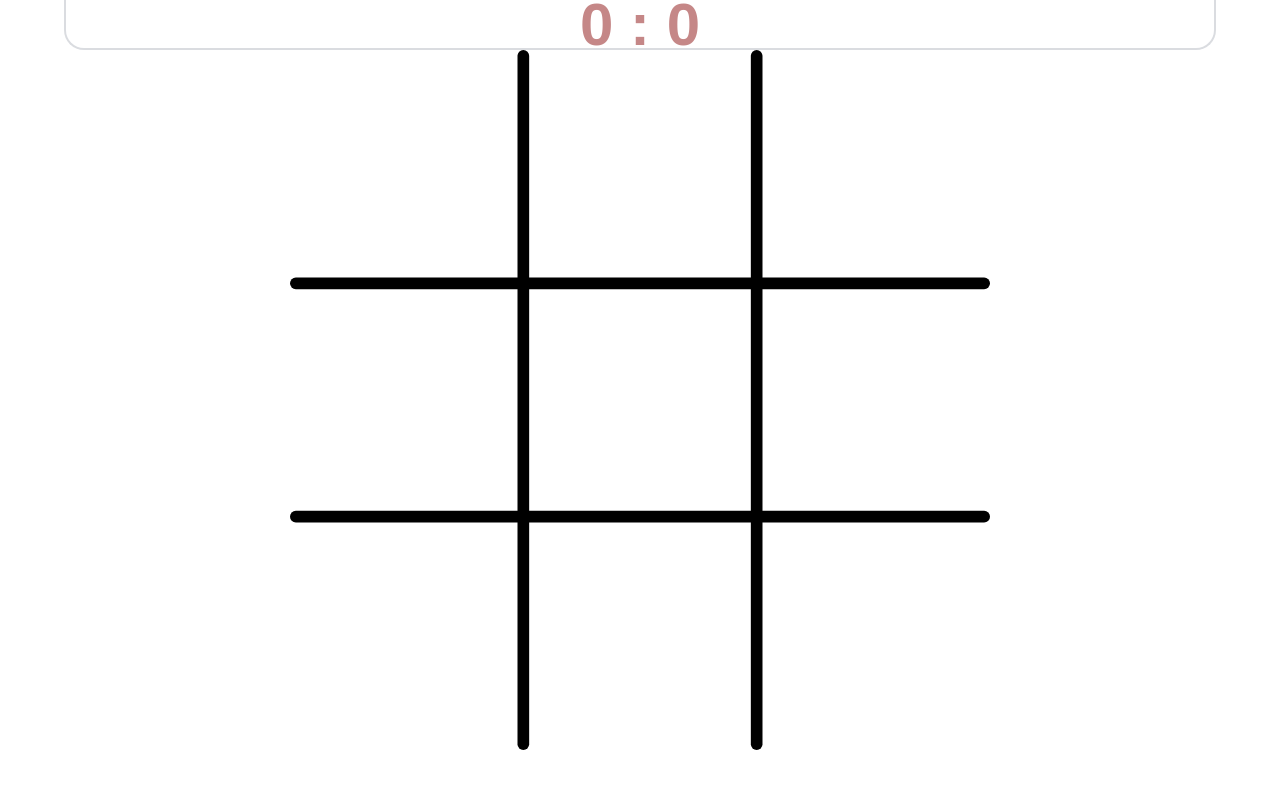
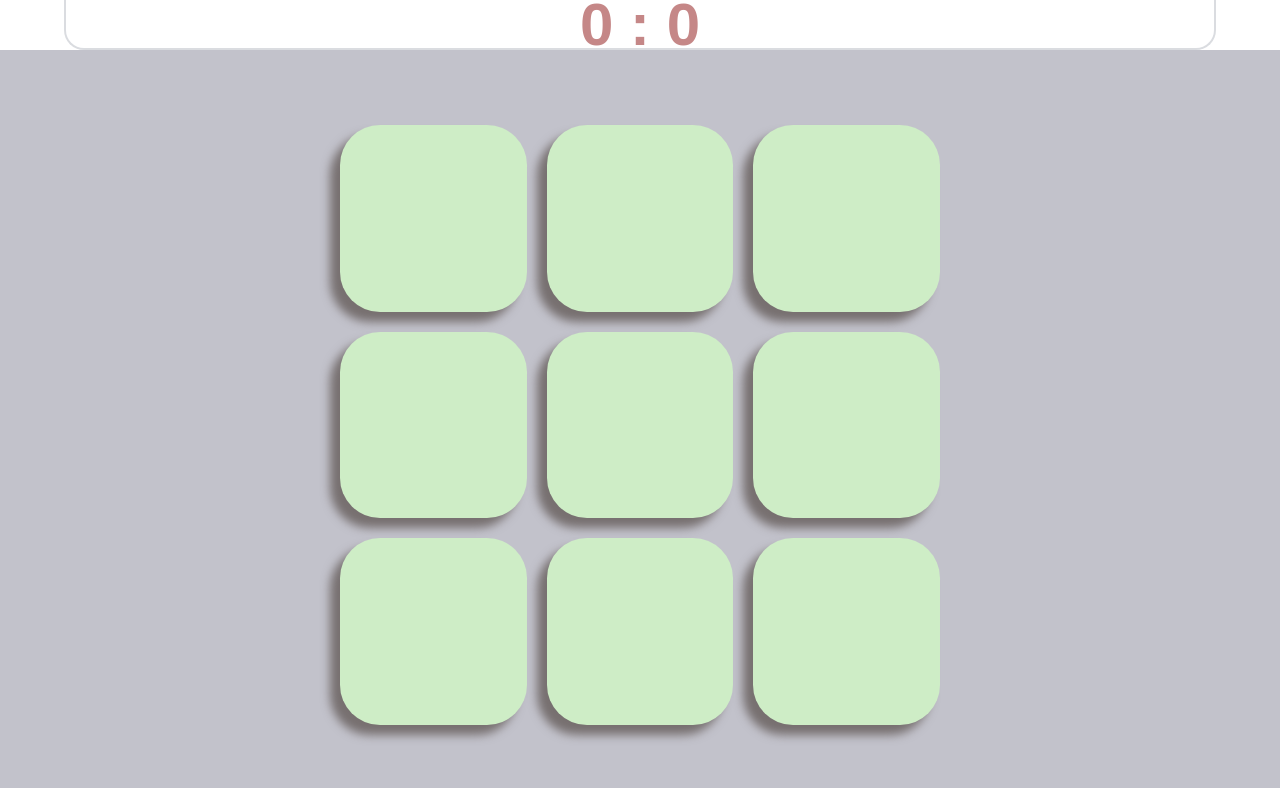
Before and after one commit to UladzislauPapliouka/tick-tack-toe-vuejs, a Vue app: page / in a window 1280 px wide. Shown: the top 788 px of the page. Built offline with nearby package versions, Linux system fonts and the light colour scheme.

Commit message:
change styles to add test shadow effect

```diff
--- a/src/components/ClickableField.vue
+++ b/src/components/ClickableField.vue
@@ -23,8 +23,8 @@ export default {
 
 <template>
   <div :class="$style.container" @click="onClickHandler">
-    <Cross v-if="type ==='CROSS' && clicked " />
-    <Circle v-if="type === 'CIRCLE' && clicked " />
+    <Cross v-if="type ==='CROSS' && clicked " :size="100" />
+    <Circle v-if="type === 'CIRCLE' && clicked " :size="100" />
   </div>
 </template>
 
@@ -35,5 +35,8 @@ export default {
   display: flex;
   justify-content: center ;
   align-items: center;
+  background: #ceedc6;
+  border-radius: 40px;
+  box-shadow: -10px 10px 10px #777070;
 }
 </style>
--- a/src/components/GameField.vue
+++ b/src/components/GameField.vue
@@ -3,7 +3,7 @@
     <div :class="$style.gameField">
       <ClickableField v-for="item in gameMap" :type="item.marker" @click="()=>{
       !item.marker.trim() && onCLickHandeler(item.id)
-    }"/>
+    }" />
       <img :class="$style.lattice" src="src/assets/icons/Lattice.svg" alt="">
     </div>
   </div>
@@ -11,27 +11,31 @@
 
 <style module>
 .gameField {
-  height: 700px;
-  width: 700px;
+  height: 600px;
+  width: 600px;
   margin: auto auto;
   display: grid;
   grid-template-columns: repeat(3, 1fr);
   grid-template-rows: repeat(3, 1fr);
   align-items: center;
+  grid-gap: 20px;
   justify-items: center;
   position: relative;
 }
-.gameFieldContainer{
-  top: 0;
+
+.gameFieldContainer {
+  background: #c2c2cb;
+  top: 50px;
   left: 0;
   position: absolute;
   width: 100vw;
-  height: 100vh;
+  height: calc(100vh - 50px);
   display: flex;
   justify-content: center;
   align-items: center;
 }
-.lattice{
+
+.lattice {
   width: 100%;
   height: 100%;
   position: absolute;
@@ -39,19 +43,20 @@
 }
 </style>
 <script>
-import ClickableField from "./ClickableField.vue"
+import ClickableField from "./ClickableField.vue";
 import { useGameState } from "@/stores/gameState";
+
 export default {
-  data(){
+  data() {
     return {
       gameMap: useGameState().gameMap
+    };
+  },
+  methods: {
+    onCLickHandeler: function(fieldId) {
+      useGameState().setClickedField(fieldId);
     }
   },
-  methods: {
-    onCLickHandeler: function(fieldId){
-      useGameState().setClickedField(fieldId)
-    }
-  },
-  components: { ClickableField },
+  components: { ClickableField }
 };
 </script>
```
Lines whose indentation alone changed are shown as unchanged.
